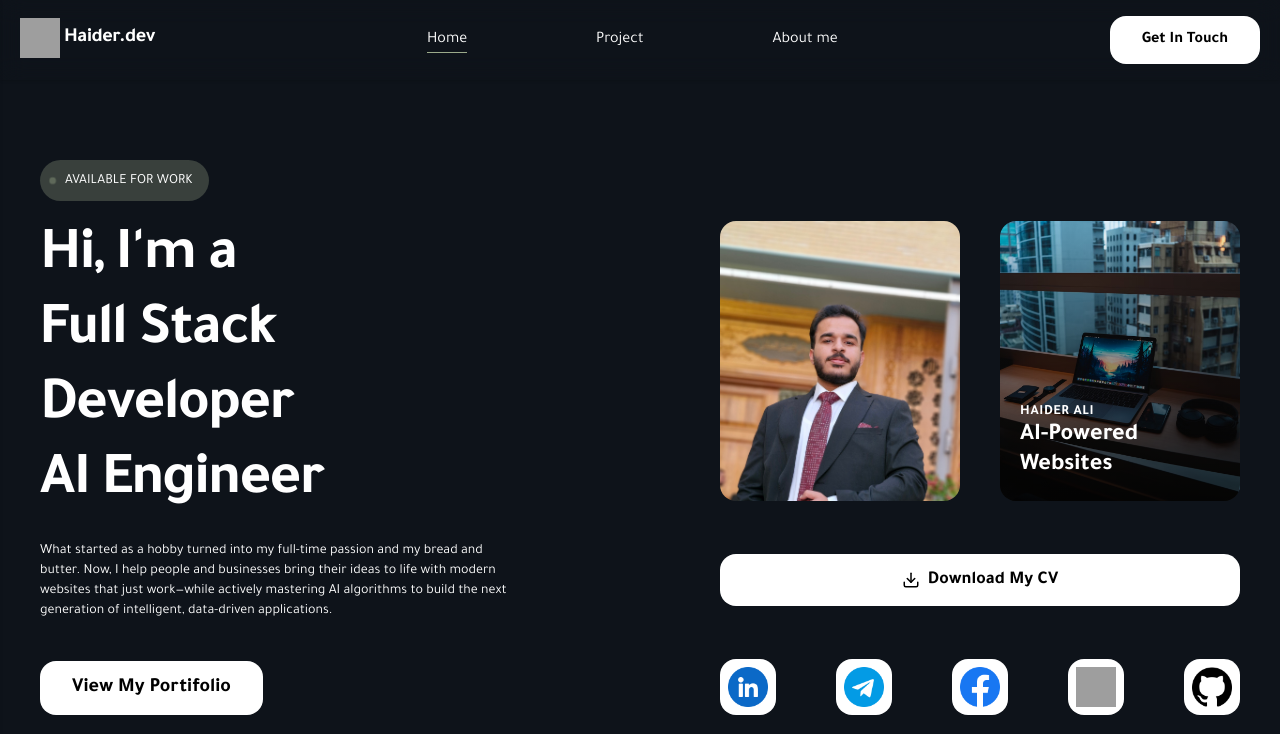
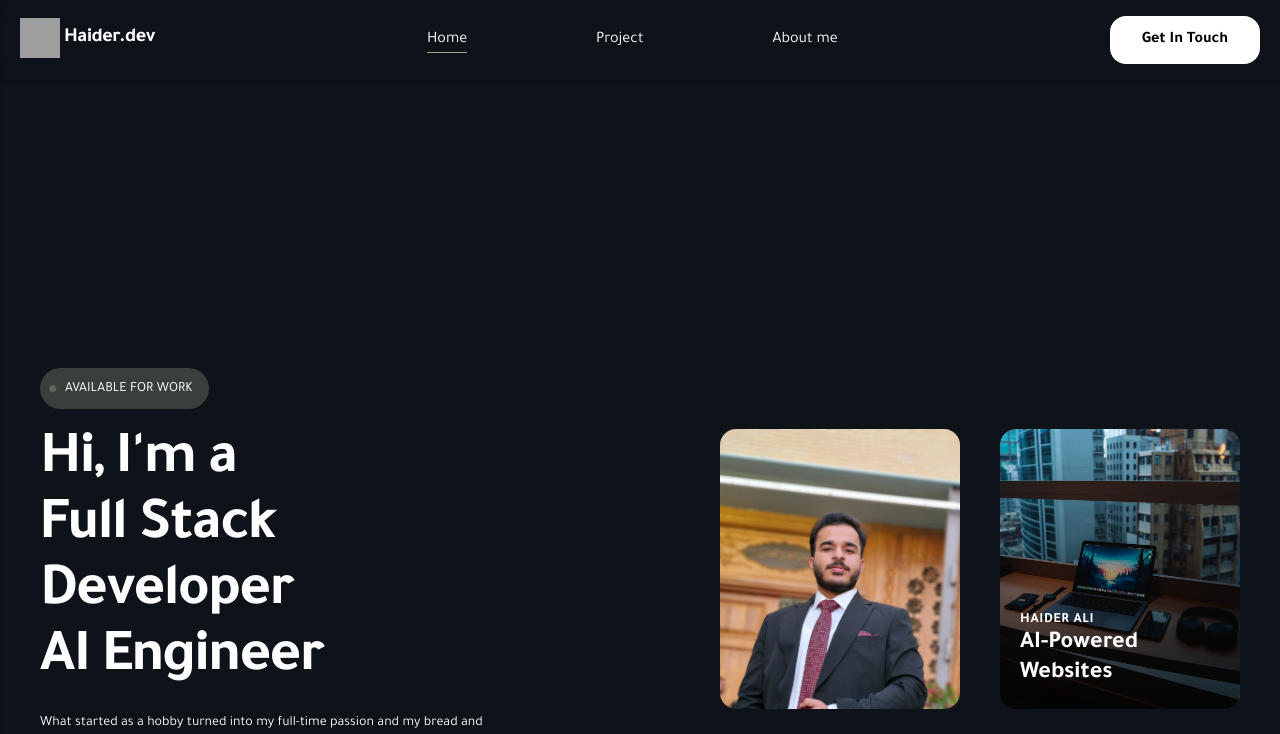
Before and after one commit to hyi4u/portfolio, a React app: page / in a window 1280 px wide. Shown: the top 734 px of the page. Built offline with nearby package versions, Linux system fonts and the light colour scheme; grey boxes are pictures that could not be loaded; the HTML template or start-up script is replaced by a standard one.

Commit message:
fix rasied text day 3 try 4

```diff
--- a/src/index.css
+++ b/src/index.css
@@ -41,7 +41,7 @@
     @apply text-xl sm:text-2xl font-medium leading-tight tracking-tight;
   }
   h1 {
-    @apply text-2xl sm:text-4xl  font-bold text-white leading-tight tracking-tight;
+    @apply text-2xl sm:text-4xl font-bold text-white leading-[1.1] tracking-tight;
   }
   p {
     @apply text-sm text-white;
@@ -56,7 +56,7 @@
     @apply flex items-center justify-center;
   }
   .background-primary {
-    @apply bg-[#0e131a] pt-[env(safe-area-inset-top)];
+    @apply bg-[#0e131a] pt-[env(safe-area-inset-top,20px)];
   }
   .background-secondary {
     @apply bg-[#161B22];
--- a/src/pages/Home/HeroSection.jsx
+++ b/src/pages/Home/HeroSection.jsx
@@ -58,7 +58,7 @@ export default function HeroSection() {
     "Scikit-Learn",
   ];
   return (
-    <div className=" my-20 ">
+    <div className=" pt-32 pb-10 sm:my-20 ">
       <div className="py-2 bg-primary/30 text-primary  w-fit flex justify-center items-center rounded-full   ">
         <Dot
           width={"25px"}
@@ -92,7 +92,7 @@ export default function HeroSection() {
         <div className="flex flex-col  justify-between">
           {/* images */}
           <div className="flex flex-col sm:flex-row items-center gap-5 sm:gap-10 justify-between ">
-            <div className="h-70  w-full md:w-60">
+            <div className="w-full md:w-60 aspect-4/5 sm:h-70">
               <img
                 className="w-full h-full object-cover  rounded-2xl"
                 src={profile}
--- a/src/pages/Home/Home.jsx
+++ b/src/pages/Home/Home.jsx
@@ -6,7 +6,7 @@ export default function Home() {
   return (
     <motion.div className="background-primary">
       <NavBar />
-      <div className="max-w-300 min-h-svh mx-auto max-xl:max-w-auto max-xl:px-6 max-md:px-6 max-sm:px-4">
+      <div className="max-w-300 min-h-svh mx-auto pt-20 max-xl:max-w-auto max-xl:px-6 max-md:px-6 max-sm:px-4">
         <HeroSection />
         <TopProject />
       </div>
```
